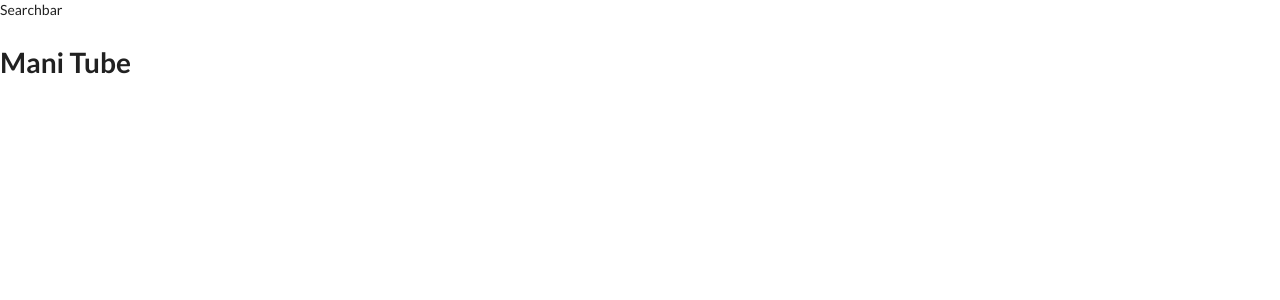
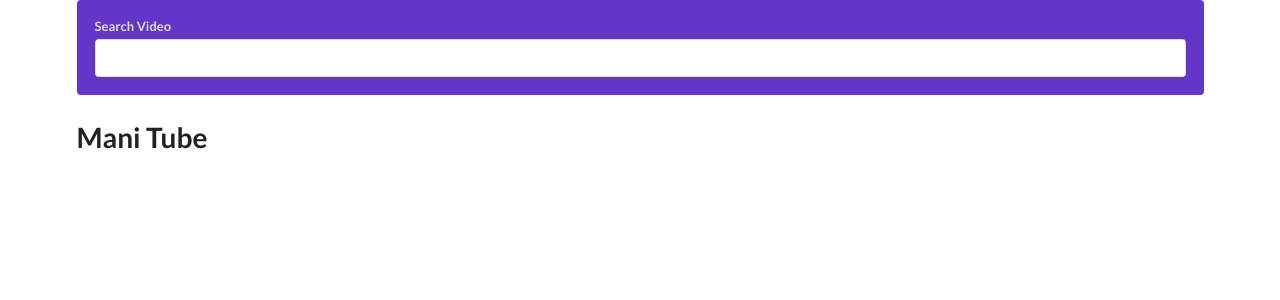
Before and after one commit to manimovassagh/ManiTube, a React (Create React App) app: page / in a window 1280 px wide. Shown: the top 300 px of the page. Built offline with nearby package versions, Linux system fonts and the light colour scheme.

Commit message:
styling header

```diff
--- a/src/components/App.js
+++ b/src/components/App.js
@@ -5,7 +5,7 @@
   state = {};
   render() {
     return (
-      <div>
+      <div className="ui container">
         <SearchBar />
         <h1> Mani Tube</h1>
       </div>
--- a/src/components/SearchBar.js
+++ b/src/components/SearchBar.js
@@ -2,7 +2,16 @@
 
 class SearchBar extends React.Component {
   render() {
-    return <div>Searchbar</div>;
+    return (
+      <div className=" search-bar ui segment violet inverted header">
+        <form className="ui form ">
+          <div className="field">
+            <label className="ui grey inverted header">Search Video</label>
+            <input type="text" />
+          </div>
+        </form>
+      </div>
+    );
   }
 }
 
```
